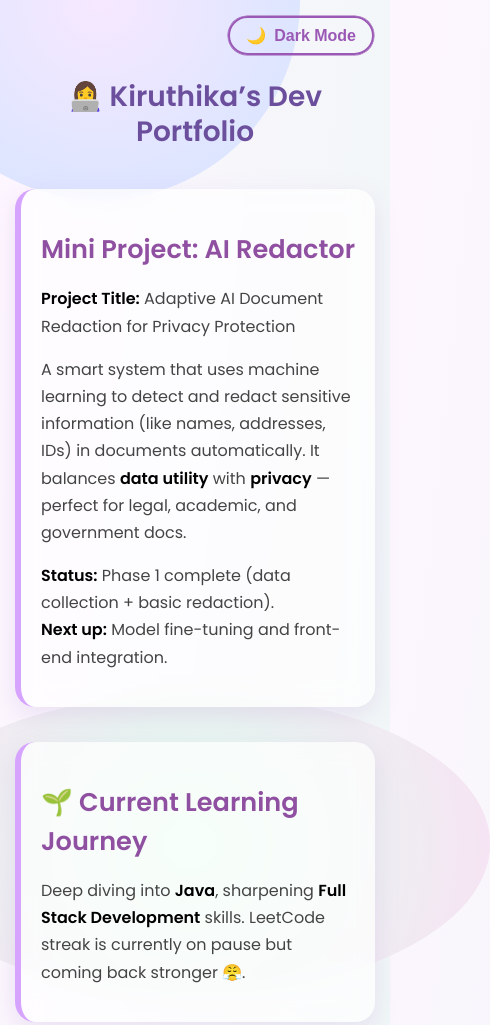
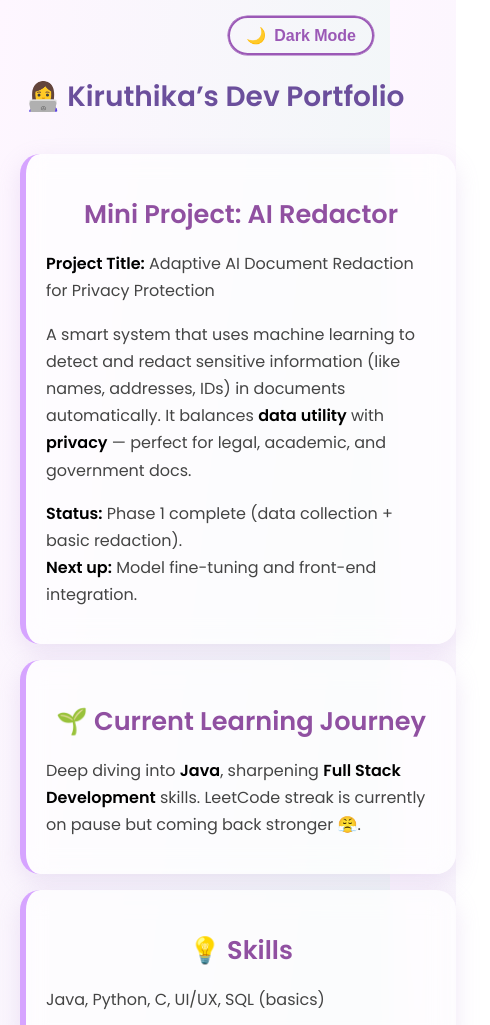
Before and after one commit to kiru1711/dev-diary-blog, a plain HTML site: page index.html in a window 390 px wide. Shown: the top 1025 px of the page, 490 px wide, since content can reach past the window. Drawn offline with nearby package versions, Linux system fonts and the light colour scheme; no server answers.

Commit message:
phone layouttt

```diff
--- a/index.html
+++ b/index.html
@@ -243,6 +243,39 @@ section {
   h2 {
     font-size: 1.3rem;
   }
+}
+@media (max-width: 768px) {
+  body {
+    align-items: stretch; /* Let the content fill screen */
+  }
+
+  .container {
+    margin: 0 auto;
+    padding: 60px 20px 40px;
+    width: 100%;
+  }
+
+  .card {
+    margin: 1rem 0;
+    width: 100%;
+  }
+
+  .header-circle,
+  .footer-blob {
+    display: none; /* Hide big background circles on mobile */
+  }
+}
+html {
+  scroll-behavior: smooth;
+}
+
+section {
+  padding: 1.5rem 1rem;
+}
+
+h1, h2 {
+  word-break: break-word;
+  text-align: center;
 }
 
   </style>
```
